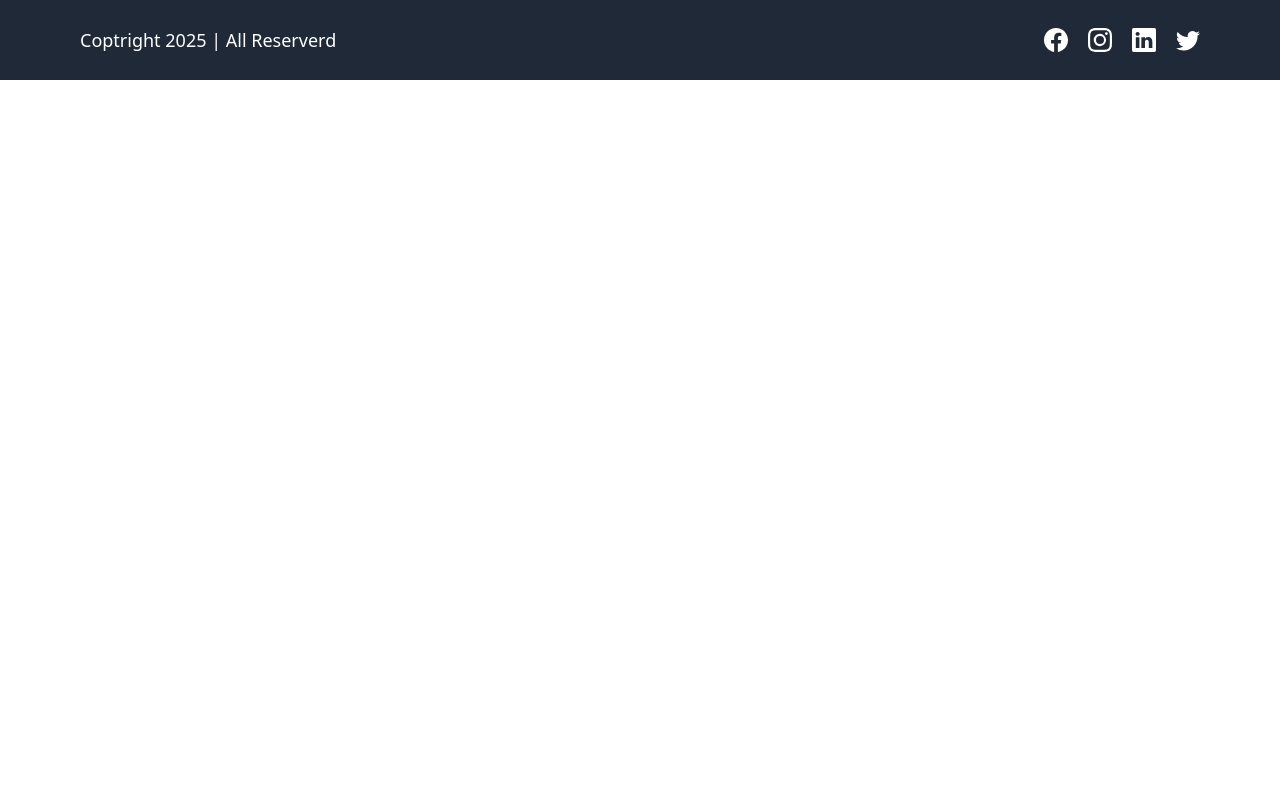
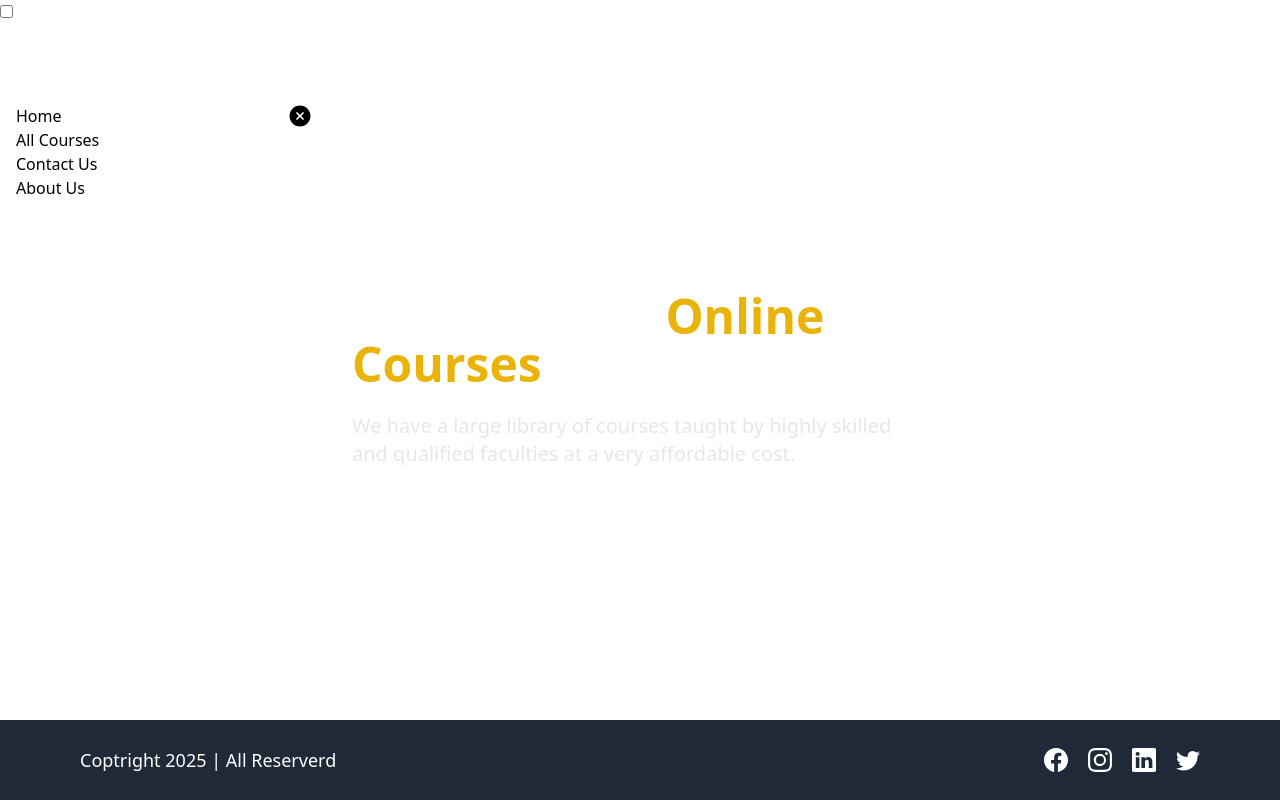
Before and after one commit to vinayyadav101/lms_frontdend, a React (Vite) app: page / in a window 1280 px wide. Built offline with nearby package versions, Linux system fonts and the light colour scheme.

Commit message:
background not show check it

```diff
--- a/src/App.jsx
+++ b/src/App.jsx
@@ -1,13 +1,13 @@
 import { Route, Routes } from "react-router-dom";
 
-import Footer from "./component/fotor/Footer";
+import HomePage from "./Pages/HomePage";
 
 export default function App(){
   return(
-    <>
+
     <Routes>
-      <Route path="/*" element={<Footer/>}/>
+      <Route path="/" element={<HomePage/>}/>
     </Routes>
-    </>
+
   )
 }
--- /dev/null
+++ b/src/Layouts/Homelayout.jsx
@@ -0,0 +1,69 @@
+import { AiFillClockCircle, AiFillCloseCircle } from 'react-icons/ai'
+import { FiMenu } from 'react-icons/fi'
+import { Link } from 'react-router-dom';
+
+import Footer from '../component/Footer'
+
+
+export default function HomeLayout({ children }){
+
+    function changeWidth() {
+        const drawerSide = document.getElementsByClassName("drawer-side");
+        drawerSide[0].style.width = 'auto';
+    }
+
+    function hideDrawer() {
+        const element = document.getElementsByClassName("drawer-toggle");
+        element[0].checked = false;
+
+        const drawerSide = document.getElementsByClassName("drawer-side");
+        drawerSide[0].style.width = '0';
+    }
+
+    return (
+        <div className="min-h-[90vh]">
+            <div className="drawer absolute left-0 z-50 w-fit">
+                <input className="drawer-toggle" id="my-drawer" type="checkbox" />
+                <div className="drawer-content">
+                    <label htmlFor="my-drawer" className="cursor-pointer relative">
+                        <FiMenu
+                            onClick={changeWidth}
+                            size={"32px"}
+                            className="font-bold text-white m-4"
+                        />
+                    </label>
+                </div>
+                <div className="drawer-side w-0">
+                    <label htmlFor="my-drawer" className="drawer-overlay">
+                    </label>
+                    <ul className="menu p-4 w-48 sm:w-80 bg-base-200 text-base-content relative">
+                        <li className="w-fit absolute right-2 z-50">
+                            <button onClick={hideDrawer}>
+                                <AiFillCloseCircle size={24} />
+                            </button>
+                        </li>
+                        <li>
+                            <Link to="/">Home</Link>
+                        </li>
+
+                        <li>
+                            <Link to="/courses">All Courses</Link>
+                        </li>
+
+                        <li>
+                            <Link to="/contact">Contact Us</Link>
+                        </li>
+
+                        <li>
+                            <Link to="/about">About Us</Link>
+                        </li>
+                    </ul>
+                </div>
+            </div>
+
+            { children }
+
+            <Footer />
+        </div>
+    );
+}
--- /dev/null
+++ b/src/Pages/HomePage.jsx
@@ -0,0 +1,40 @@
+import HomeLayout from "../Layouts/Homelayout";
+
+export default function HomePage(){
+    return(
+        <HomeLayout>
+        <div className="pt-10 text-white flex items-center justify-center gap-10 mx-16 h-[90vh]">
+                <div className="w-1/2 space-y-6">
+                    <h1 className="text-5xl font-semibold">
+                        Find out best
+                        <span className="text-yellow-500 font-bold">
+                            Online Courses
+                        </span>
+                    </h1>
+                    <p className="text-xl text-gray-200">
+                        We have a large library of courses taught by highly skilled and qualified faculties at a very affordable cost.
+                    </p>
+
+                    {/* <div className="space-x-6">
+                        <Link to="/courses">
+                            <button className="bg-yellow-500 px-5 py-3 rounded-md font-semibold text-lg cursor-pointer hover:bg-yellow-600 transition-all ease-in-out duration-300">
+                                Explore courses
+                            </button>
+                        </Link>
+
+                        <Link to="/contact">
+                            <button className="border border-yellow-500 px-5 py-3 rounded-md font-semibold text-lg cursor-pointer hover:bg-yellow-600 transition-all ease-in-out duration-300">
+                                Contact Us
+                            </button>
+                        </Link>
+                    </div> */}
+                </div>
+
+                {/* <div className="w-1/2 flex items-center justify-center">
+                    <img alt="homepage image" src={HomePageImage} />
+                </div> */}
+
+            </div>
+    </HomeLayout>
+    )
+}
--- a/src/component/fotor/Footer.jsx
+++ b/src/component/Footer.jsx
@@ -1,4 +1,5 @@
 import {BsFacebook , BsInstagram , BsLinkedin , BsTwitter } from 'react-icons/bs'
+
 export default function Footer(){
     const date = new Date()
     const year = date.getFullYear()
--- /dev/null
+++ b/src/daisyui.d.ts
@@ -0,0 +1,2 @@
+// types/daisyui.d.ts
+declare module 'daisyui';
--- a/tailwind.config.js
+++ b/tailwind.config.js
@@ -1,8 +1,11 @@
 /** @type {import('tailwindcss').Config} */
+
+
+
 export default {
   content: ["./index.html","./src/**/*.{js,jsx}"],
   theme: {
     extend: {},
   },
-  plugins: [],
+  plugins: [require("daisyui")],
 }
--- /dev/null
+++ b/tsconfig.json
@@ -0,0 +1,6 @@
+{
+  "compilerOptions": {
+    "typeRoots": ["./types", "./node_modules/@types"]
+  },
+  "include": ["src", "types"]
+}
```
